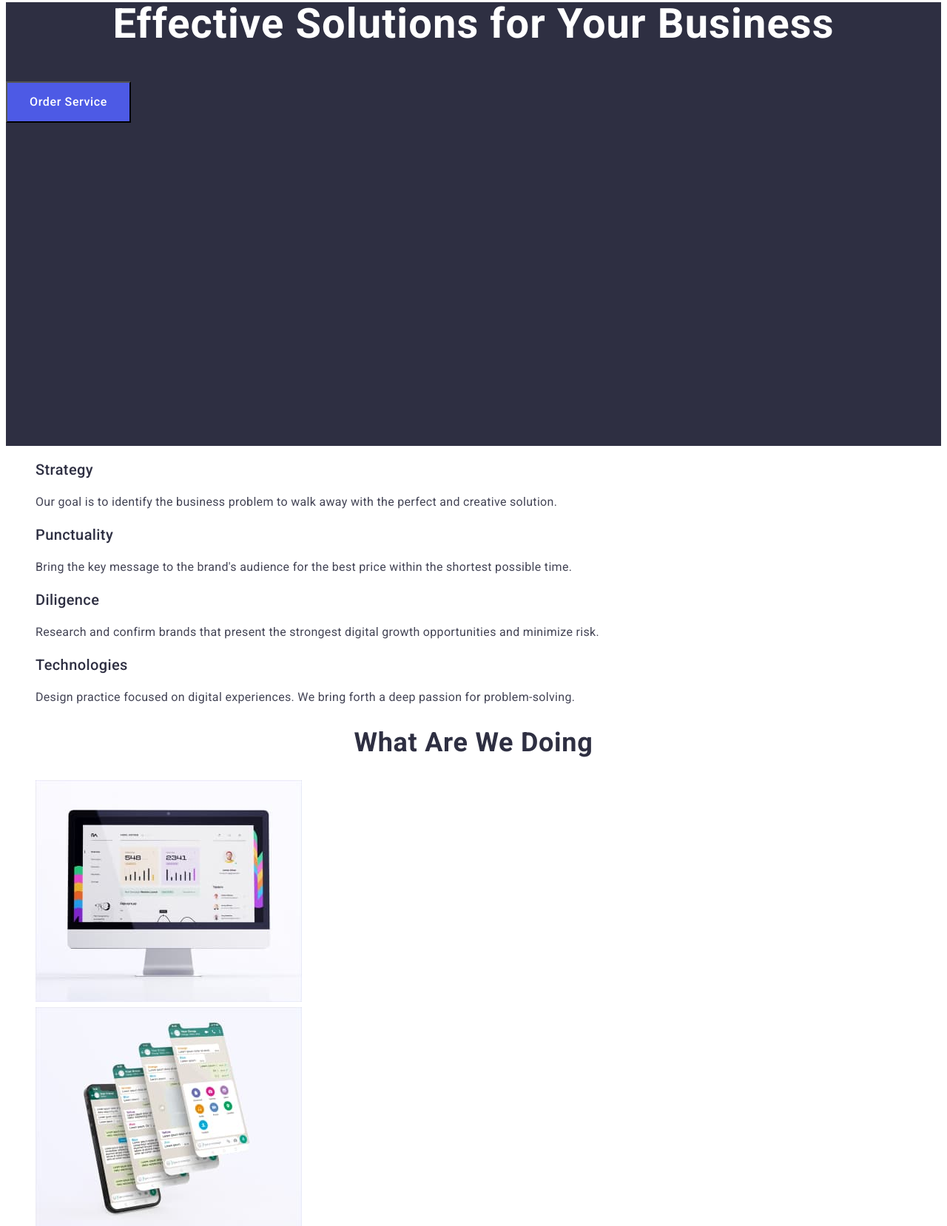
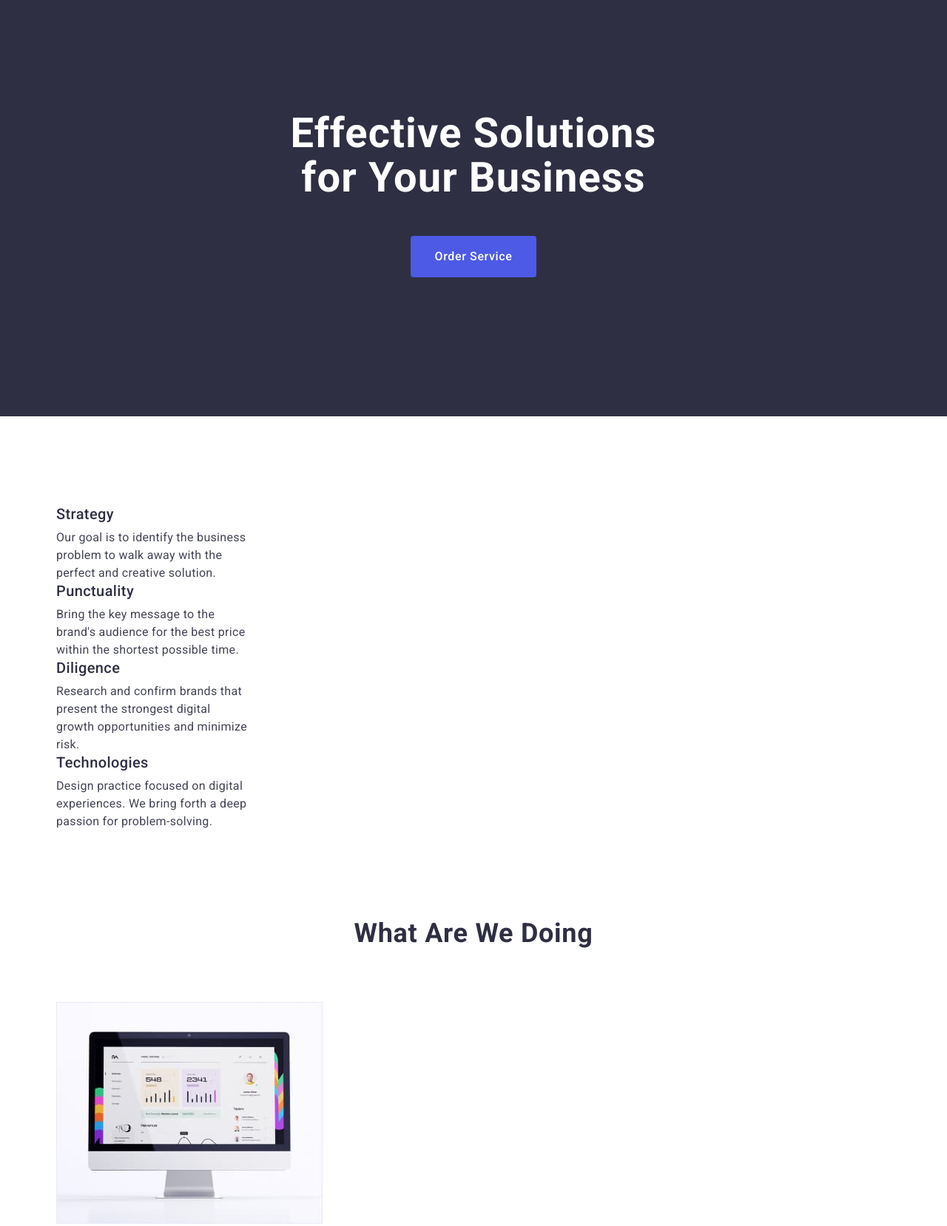
Before and after one commit to dozeran/goit-markup-hw-03, a plain HTML site: page index.html in a window 1280 px wide. Shown: the part 227-1885 px from the top of the page at 74% size. Drawn offline with nearby package versions, Linux system fonts and the light colour scheme.

Commit message:
first block model

```diff
--- a/css/styles.css
+++ b/css/styles.css
@@ -22,6 +22,8 @@ body {
 
 .list {
   list-style: none;
+  margin: 0;
+  padding: 0;
 }
 
 .link {
@@ -79,10 +81,18 @@ body {
   color: var(--hover-color);
 }
 
+.container {
+  width: 1158px;
+  padding-left: 15px;
+  padding-right: 15px;
+  margin: 0 auto;
+}
+
 /* Герой */
 .hero {
-  height: 600px;
   background-color: var(--title-text-color);
+  padding: 188px 0;
+  text-align: center;
 }
 .hero-title {
   font-size: 56px;
@@ -90,20 +100,26 @@ body {
   line-height: 1.07;
   text-align: center;
   letter-spacing: 0.02em;
+  margin-bottom: 48px;
+  margin-left: auto;
+  margin-right: auto;
+  width: 496px;
 }
 
 /* Кнопка */
 .button {
   color: var(--main-white-color);
   font-weight: 500;
-  width: 169px;
-  height: 56px;
   background: var(--accent-color);
   letter-spacing: 0.04em;
   font-family: "Roboto", sans-serif;
   font-size: 16px;
   line-height: 1.5;
   cursor: pointer;
+  padding: 16px 32px;
+  border: 0;
+  border-radius: 4px;
+  min-width: 169px;
 }
 
 .button:hover,
@@ -129,6 +145,14 @@ body {
 }
 
 /* Секції */
+.advantages {
+  padding: 120px 0;
+}
+
+.worksection {
+  padding-bottom: 120px;
+}
+
 .section-title {
   color: var(--title-text-color);
   font-weight: 700;
@@ -137,6 +161,7 @@ body {
   text-transform: capitalize;
   letter-spacing: 0.02em;
   text-align: center;
+  margin: 0 0 72px 0;
 }
 
 .advantages-list .title {
@@ -145,10 +170,13 @@ body {
   font-weight: 500;
   line-height: 1.2;
   letter-spacing: 0.02em;
+  margin-top: 0;
+  margin-bottom: 8px;
 }
 
 .team {
   background-color: var(--logo-footer);
+  padding: 120px 0;
 }
 
 .teammates .name {
@@ -165,6 +193,8 @@ body {
 
 .paragraph {
   color: var(--primery-text-color);
+  margin: 0;
+  max-width: 264px;
 }
 
 .portfolio-list .portfolio-name {
@@ -177,10 +207,12 @@ body {
 
 /* Футер */
 .footer {
-  height: 312px;
   background-color: var(--title-text-color);
+  padding: 100px 0;
 }
 
 .footer p {
   color: var(--main-white-color);
+  margin-top: 16px;
+  width: 264px;
 }
--- a/index.html
+++ b/index.html
@@ -4,7 +4,6 @@
     <meta charset="UTF-8" />
     <meta name="viewport" content="width=device-width, initial-scale=1.0" />
     <title>WebStudio</title>
-    <link rel="stylesheet" href="./css/styles.css" />
     <link rel="preconnect" href="https://fonts.googleapis.com" />
     <link rel="preconnect" href="https://fonts.gstatic.com" crossorigin />
     <link rel="preconnect" href="https://fonts.googleapis.com" />
@@ -13,11 +12,17 @@
       href="https://fonts.googleapis.com/css2?family=Raleway:wght@800&family=Roboto:wght@400;500;700;900&display=swap"
       rel="stylesheet"
     />
+    <link
+      rel="stylesheet"
+      href="https://cdnjs.cloudflare.com/ajax/libs/modern-normalize/1.1.0/modern-normalize.min.css"
+    />
+    <link rel="stylesheet" href="./css/styles.css" />
   </head>
 
   <body>
     <!-- Хедер -->
     <header>
+      <div class="container">
         <nav>
           <a href="./index.html" class="logo link"
             >Web<span class="logo-header">Studio</span></a
@@ -44,6 +49,7 @@
             </li>
           </ul>
         </address>
+      </div>
     </header>
     <main>
       <!-- Головна секція -->
@@ -53,14 +59,15 @@
       </section>
 
       <!-- Наші перваги -->
-      <section>
+      <section class="advantages">
+        <div class="container">
           <h2 class="section-title" hidden>Our advantages</h2>
           <ul class="advantages-list list">
             <li>
               <h3 class="title">Strategy</h3>
               <p class="paragraph">
-              Our goal is to identify the business problem to walk away with the
-              perfect and creative solution.
+                Our goal is to identify the business problem to walk away with
+                the perfect and creative solution.
               </p>
             </li>
             <li>
@@ -85,24 +92,36 @@
               </p>
             </li>
           </ul>
+        </div>
       </section>
 
       <!-- Що ми робимо -->
-      <section>
+      <section class="worksection">
+        <div class="container">
           <h2 class="section-title">What are we doing</h2>
           <ul class="work list">
             <li><img src="./images/img1.jpg" alt="iMac" width="360" /></li>
             <li>
-            <img src="./images/img2.jpg" alt="iPhone Screenshot" width="360" />
+              <img
+                src="./images/img2.jpg"
+                alt="iPhone Screenshot"
+                width="360"
+              />
             </li>
             <li>
-            <img src="./images/img3.jpg" alt="MacBook and iPhone" width="360" />
+              <img
+                src="./images/img3.jpg"
+                alt="MacBook and iPhone"
+                width="360"
+              />
             </li>
           </ul>
+        </div>
       </section>
 
       <!-- Наша команда -->
-      <section class="team">
+      <section class="section team">
+        <div class="container">
           <h2 class="section-title">Our Team</h2>
           <ul class="teammates list">
             <li class="team-list">
@@ -126,18 +145,21 @@
               <p class="paragraph">UI Designer</p>
             </li>
           </ul>
+        </div>
       </section>
     </main>
 
     <!-- Футер -->
     <footer class="footer">
+      <div class="container">
         <a href="./index.html" class="logo link"
           >Web<span class="logo-footer">Studio</span></a
         >
         <p>
-        Increase the flow of customers and sales for your business with digital
-        marketing & growth solutions.
+          Increase the flow of customers and sales for your business with
+          digital marketing & growth solutions.
         </p>
+      </div>
     </footer>
   </body>
 </html>
```
Lines whose indentation alone changed are shown as unchanged.
